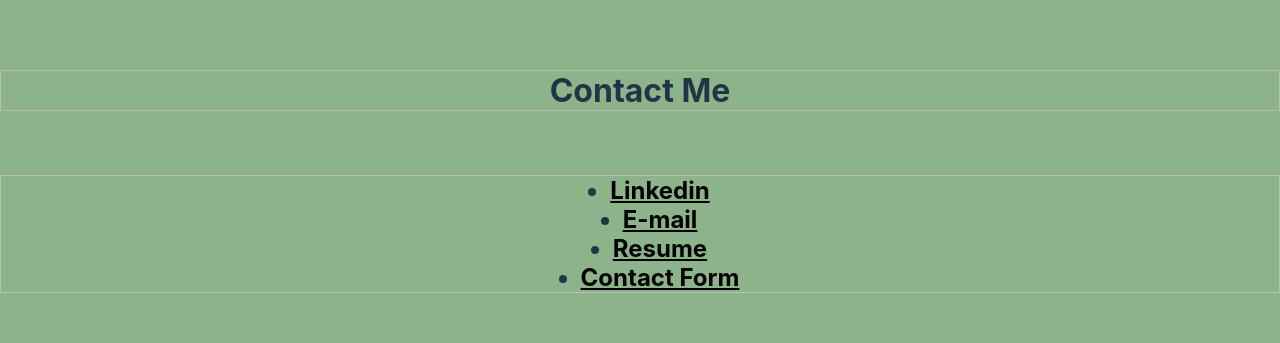
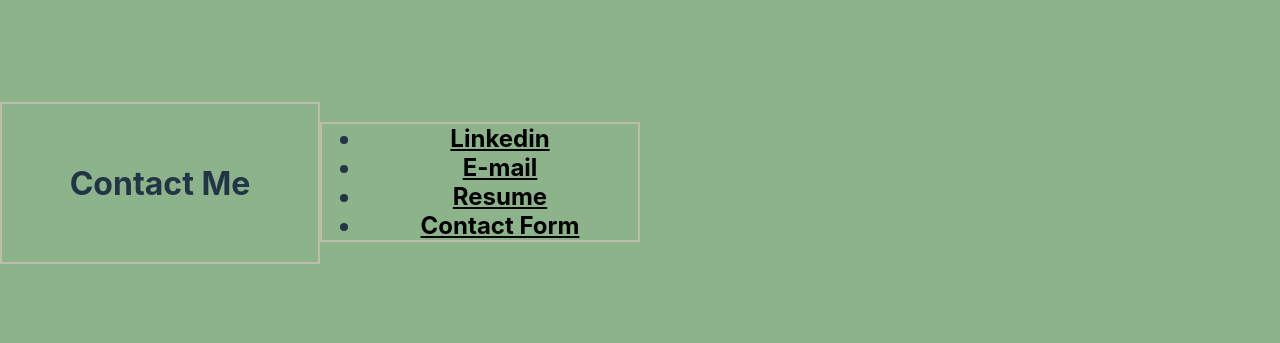
Before and after one commit to reasonablep/p20-peters-react-portfolio, a React (Vite) app: page /#/contact in a window 1280 px wide. Shown: the part 147-490 px from the top of the page. Built offline with nearby package versions, Linux system fonts and the light colour scheme.

Commit message:
Fixed contact page styling

```diff
--- a/src/App.css
+++ b/src/App.css
@@ -70,16 +70,22 @@
 
 #contact {
   margin-block: 10%;
+  display: grid;
+  grid-template-columns: repeat(4, minmax(0, 1fr));
 }
 
 .contact-me {
-  margin-top: 5%;
-  display: flex;
-  flex-direction: column;
-  align-items: center;
-  border-width: 1px;
+  margin-top: 10%;
+  text-align: center;
+  border-width: 2px;
   border-color:#BDBEA9;
   border-style: solid;
+}
+
+.contact-banner {
+  display: flex;
+  justify-content: center;
+  align-items: center;
 }
 
 .footer {
--- a/src/components/Contact.jsx
+++ b/src/components/Contact.jsx
@@ -19,7 +19,7 @@
     (
 
     <div id='contact'>
-        <h1 className="contact-me"
+        <h1 className="contact-me contact-banner"
         >{props.contactbanner}</h1>
         <h2>
                 <ul className="contact-me">
```
